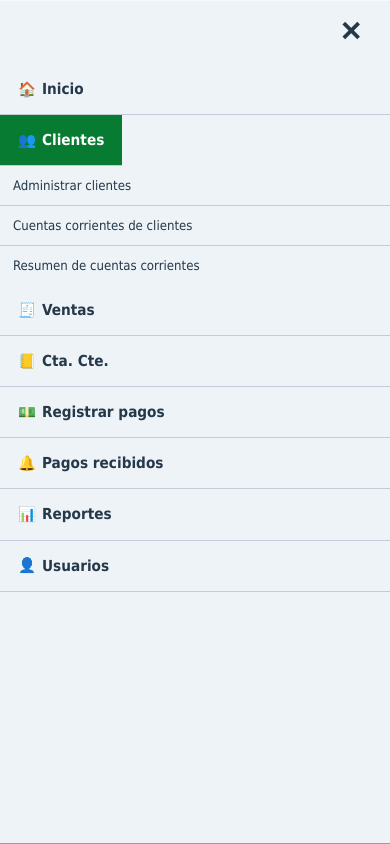
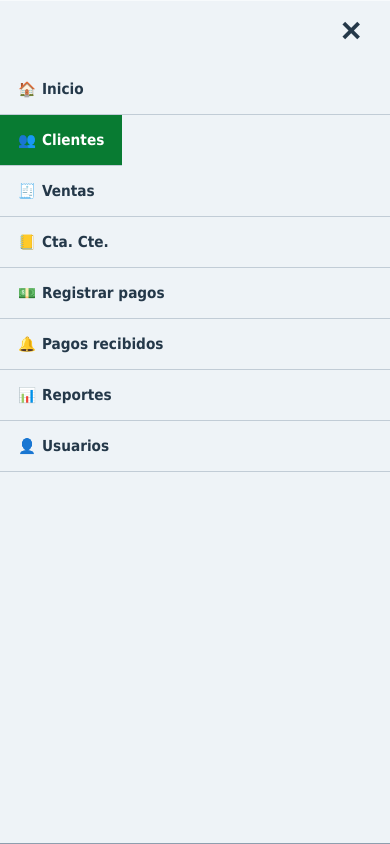
Before and after one commit to fernandochiappero-ui/ventasapp-flask, a Flask app: page /clientes in a window 390 px wide, after a click that opens the changed part. Run offline with Flask 3, Linux system fonts and the light colour scheme; the visitor is signed in with stand-in values (Sample User, id 1); data that the repository does not hold is empty.

Commit message:
vuelvo a comportamiento acordeon en submenu clientes

```diff
--- a/static/css/style.css
+++ b/static/css/style.css
@@ -905,7 +905,7 @@ table.reporte th, table.reporte td { border-color: #c5d0da; padding: 7px 8px; }
     box-shadow: none;
     border: 0;
     background: #dfe7ef;
-    display: block !important;
+  }
   }
 
 
```
